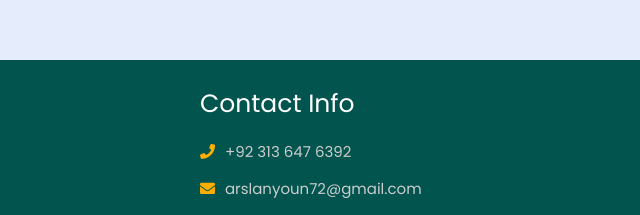
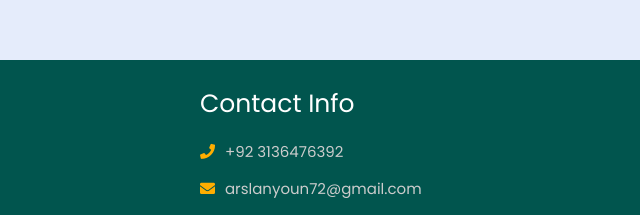
Before and after one commit to Arslan0712/Arslan-Sheikh-Portfolio, a plain HTML site: page index.html in a window 1280 px wide. Shown: the part 6577-6792 px from the top of the page, 640-1280 px from the left. Drawn offline with nearby package versions, Linux system fonts and the light colour scheme; animation ran at ten frames a second.

Commit message:
Update index.html

```diff
--- a/index.html
+++ b/index.html
@@ -323,7 +323,7 @@
 
       <div class="box">
           <h3>contact info</h3>
-          <p> <i class="fas fa-phone"></i>+92 313 647 6392</p>
+          <p> <i class="fas fa-phone"></i>+92 3136476392 </p>
           <p> <i class="fas fa-envelope"></i>arslanyoun72@gmail.com</p>
           <p> <i class="fas fa-map-marked-alt"></i>Kharain, Pakistan-50090</p>
           <div class="share">
```
